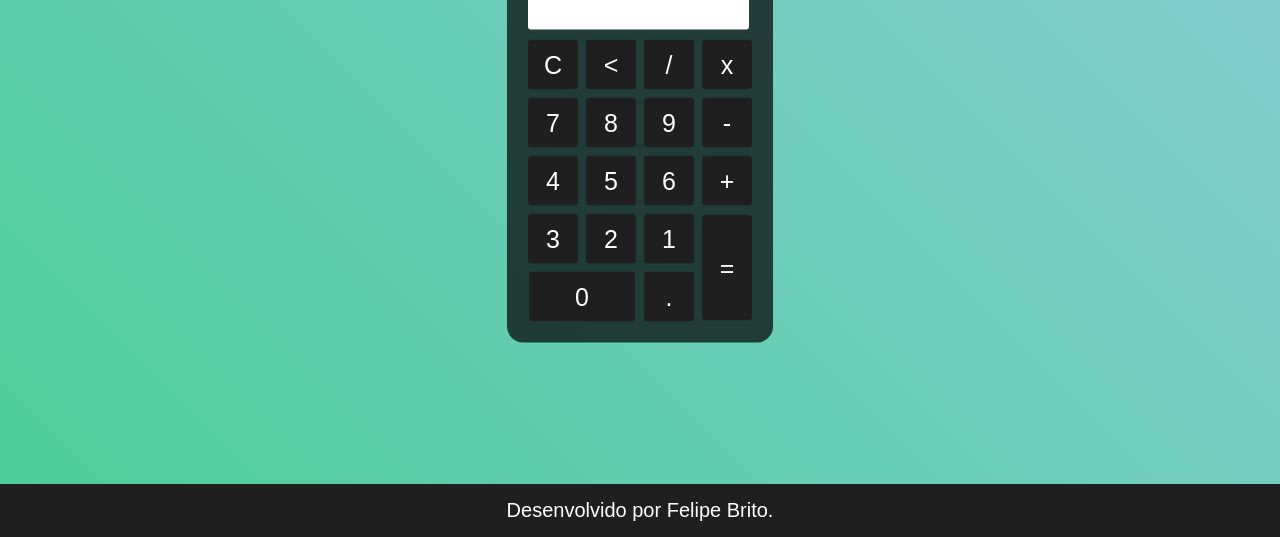
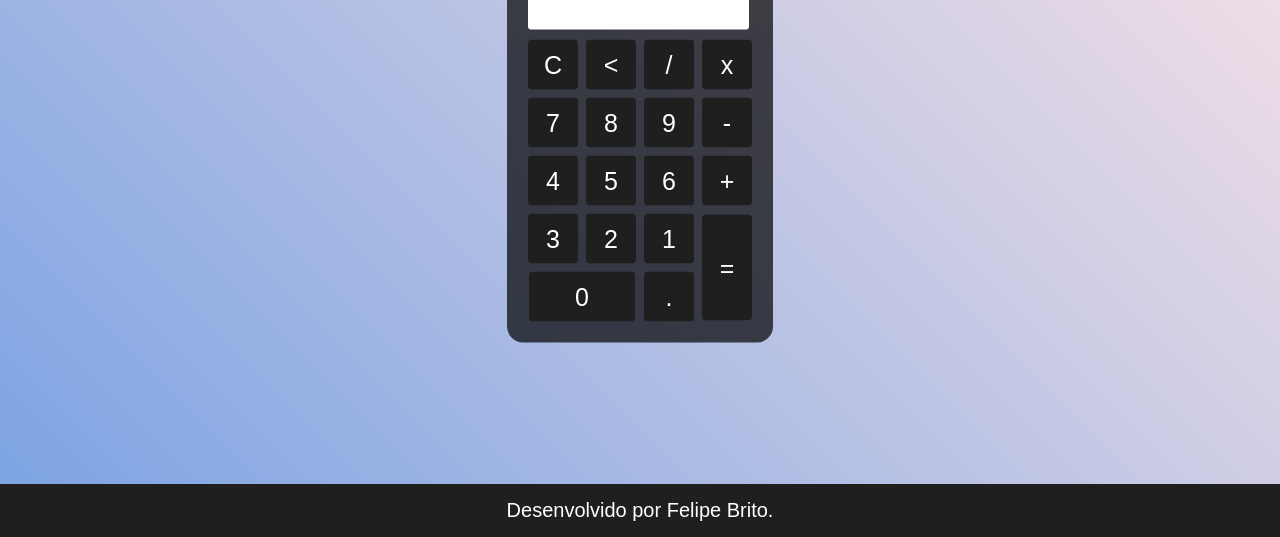
Before and after one commit to felipebritoo/projeto-calculadora, a plain HTML site: page index.html in a window 1280 px wide. Shown: the part 263-800 px from the top of the page. Drawn offline with Linux system fonts and the light colour scheme.

Commit message:
gradient

```diff
--- a/style.css
+++ b/style.css
@@ -4,7 +4,7 @@
 }
 
 .background__fundo {
-    background-image: linear-gradient(45deg,#4CCD99,#8ACDD7);
+    background-image: linear-gradient(45deg,#7AA2E3,#FFE6E6);
     height: 100vh;
     color: #ffffff;
     text-align: center;
```
